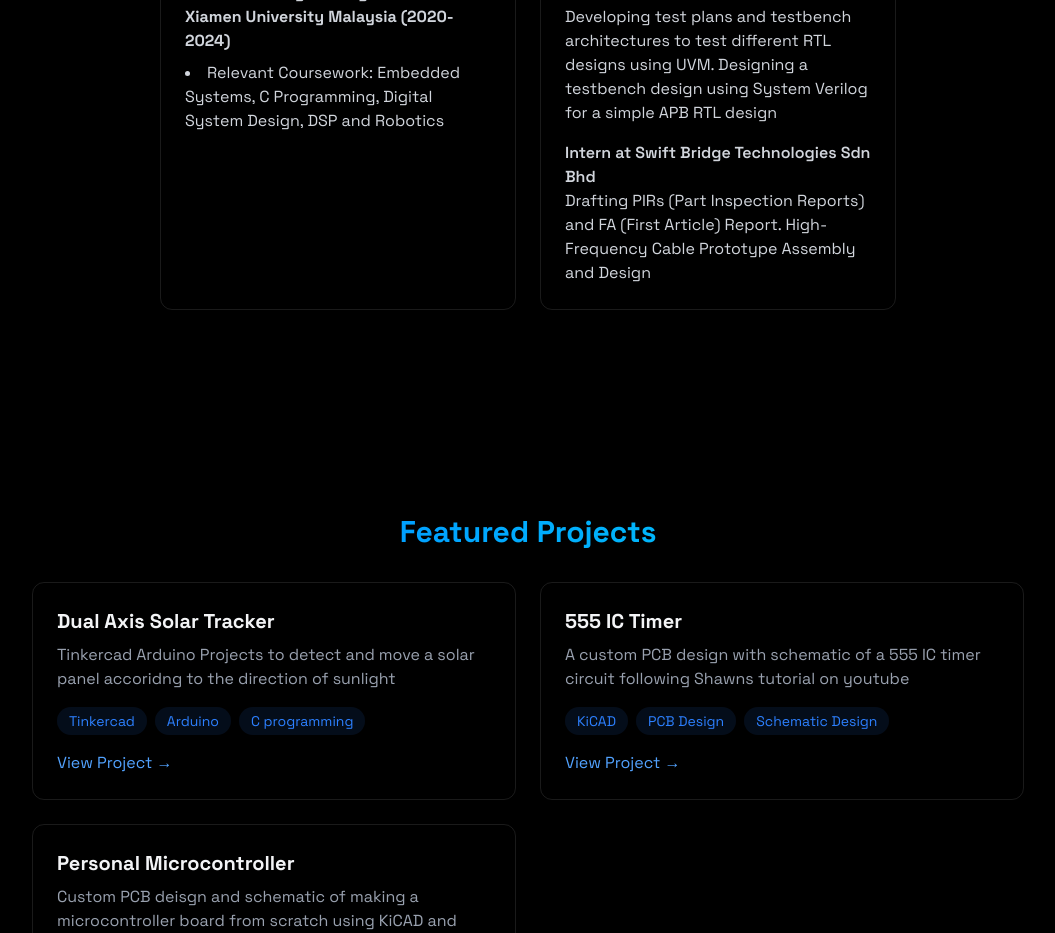
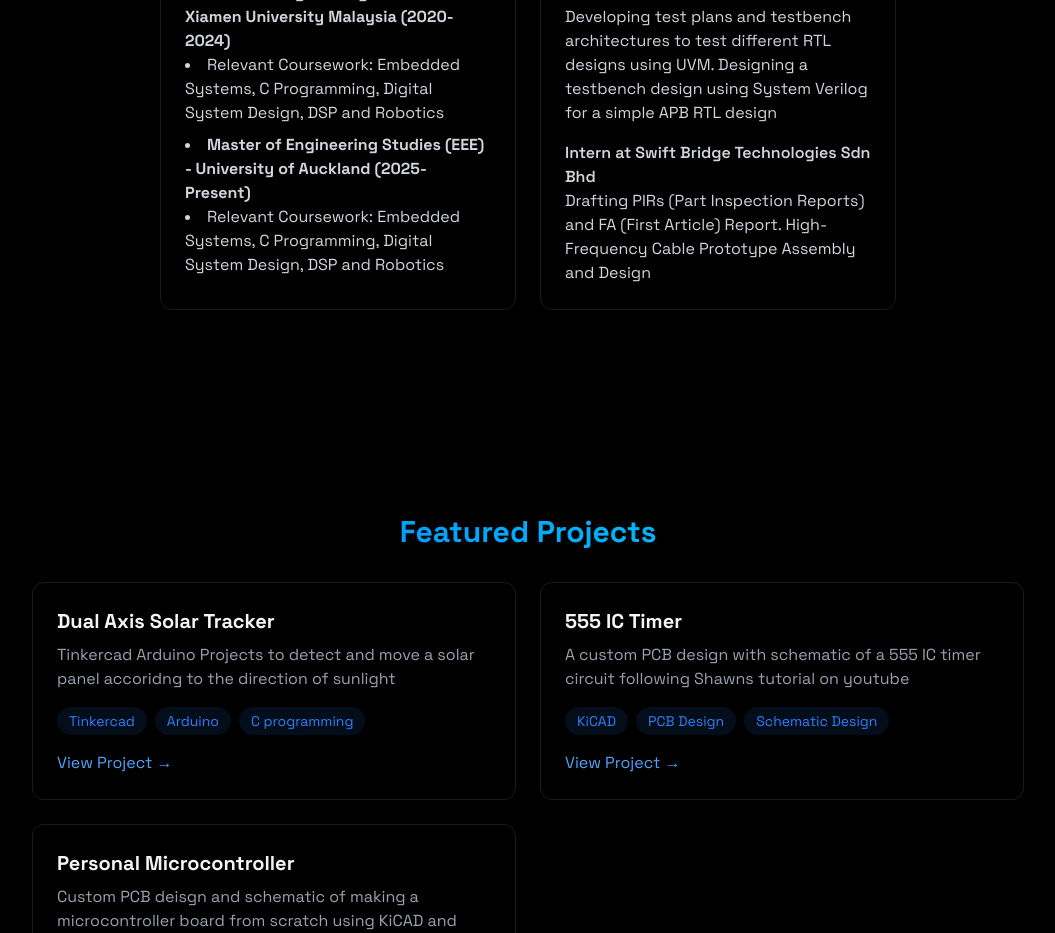
Before and after one commit to IKIGA-I/my-portfolio-01, a React (Vite) app in the folder my-portfolio/: page / in a window 1280 px wide. Shown: the part 1760-2693 px from the top of the page, without its empty margins (112-1167 px from the left). Built offline with nearby package versions, Linux system fonts and the light colour scheme.

Commit message:
Updated Education Section

```diff
--- a/my-portfolio/src/components/sections/About.jsx
+++ b/my-portfolio/src/components/sections/About.jsx
@@ -84,10 +84,17 @@ export const About = () => {
                         <ul className="list-disc list-inside text-gray-300 space-y-2">
                             <li>
                                 <strong> Bachelor of Electrical and Electronics Engineering with Honours - Xiamen University Malaysia (2020-2024)</strong>
+                                <li>
+                                Relevant Coursework: Embedded Systems, C Programming, Digital System Design, DSP and Robotics
+                                </li>
                             </li>
                             <li>
+                                <strong> Master of Engineering Studies (EEE) - University of Auckland (2025-Present)</strong>
+                                <li>
                                 Relevant Coursework: Embedded Systems, C Programming, Digital System Design, DSP and Robotics
+                                </li>
                             </li>
+
                         </ul>
                     </div>
 
```
